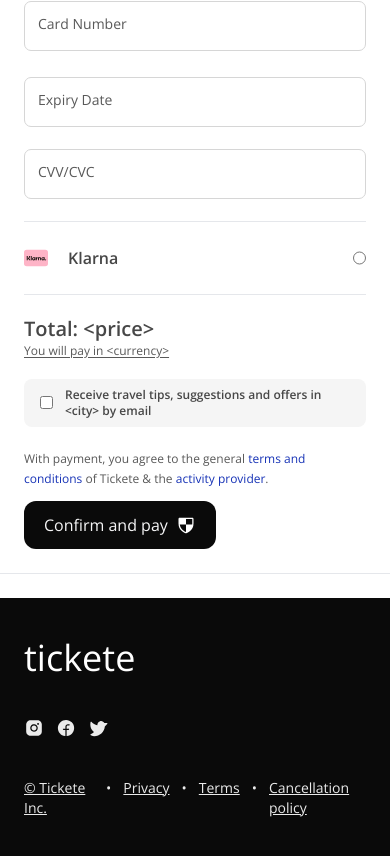
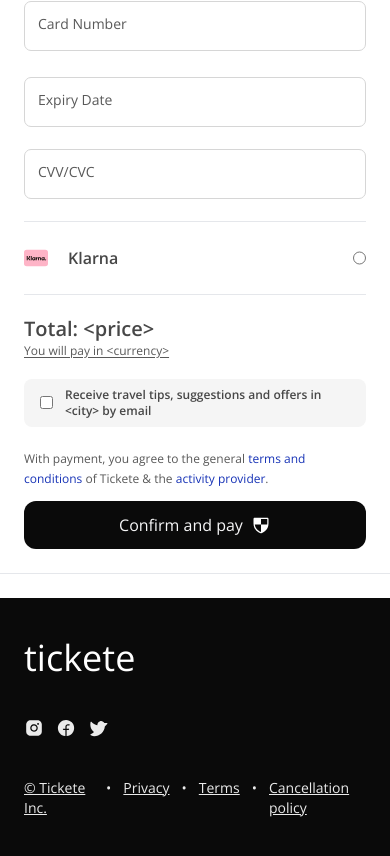
Before and after one commit to Rrhul0/checkout-page, a Next.js app: page / in a window 390 px wide. Shown: the part 2056-2912 px from the top of the page. Built offline with nearby package versions, Linux system fonts and the light colour scheme.

Commit message:
pay button style for small screen fixed

```diff
--- a/components/paymentForm.tsx
+++ b/components/paymentForm.tsx
@@ -142,7 +142,7 @@
 				</p>
 				<button
 					type='submit'
-					className='text-grayscale-g-9 bg-black-fogra rounded-xl px-5 h-12 flex gap-2 items-center mt-3'
+					className='text-grayscale-g-9 bg-black-fogra rounded-xl px-5 h-12 flex gap-2 items-center mt-3 w-full justify-center sm:w-auto'
 				>
 					<span>Confirm and pay</span>
 					<Image
```
